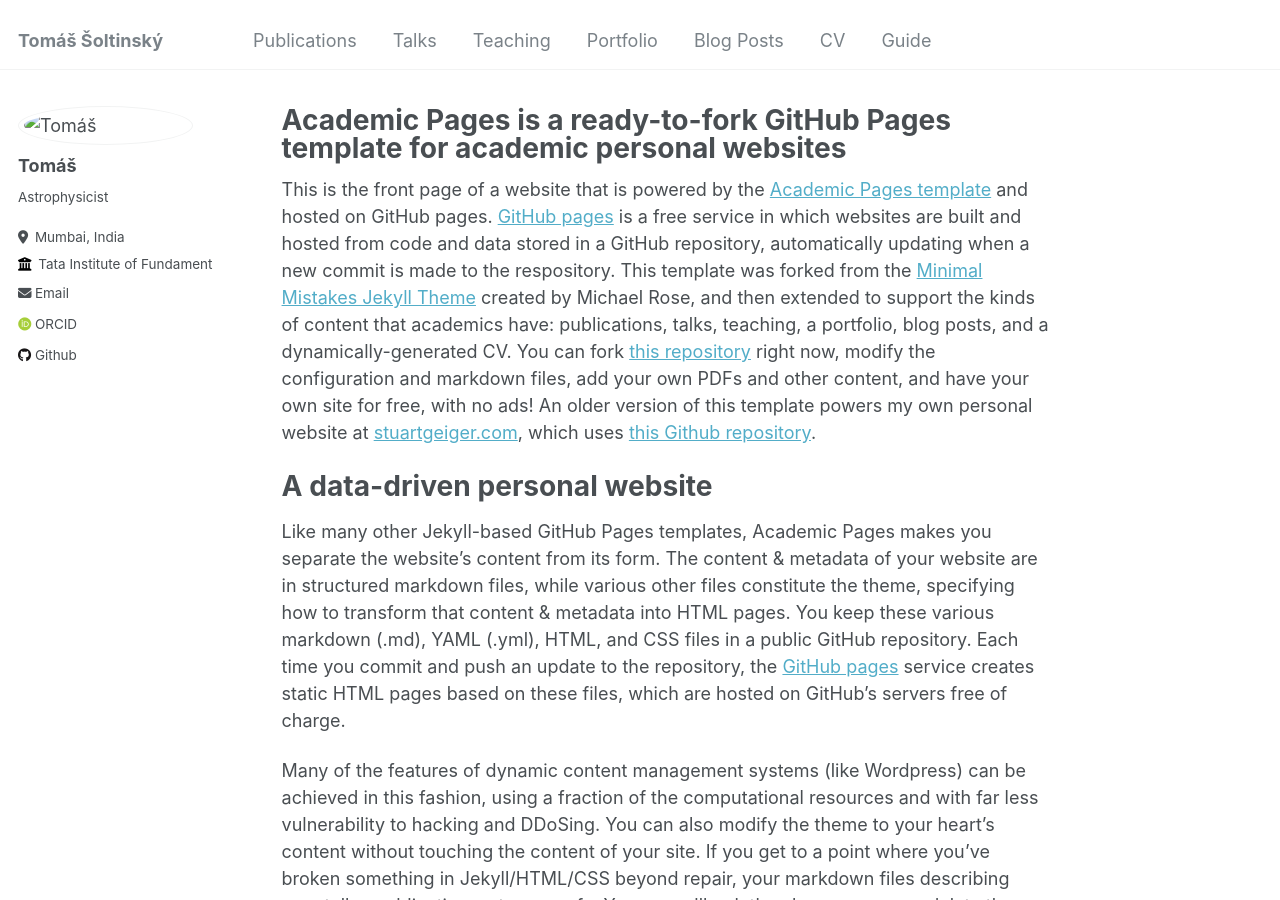
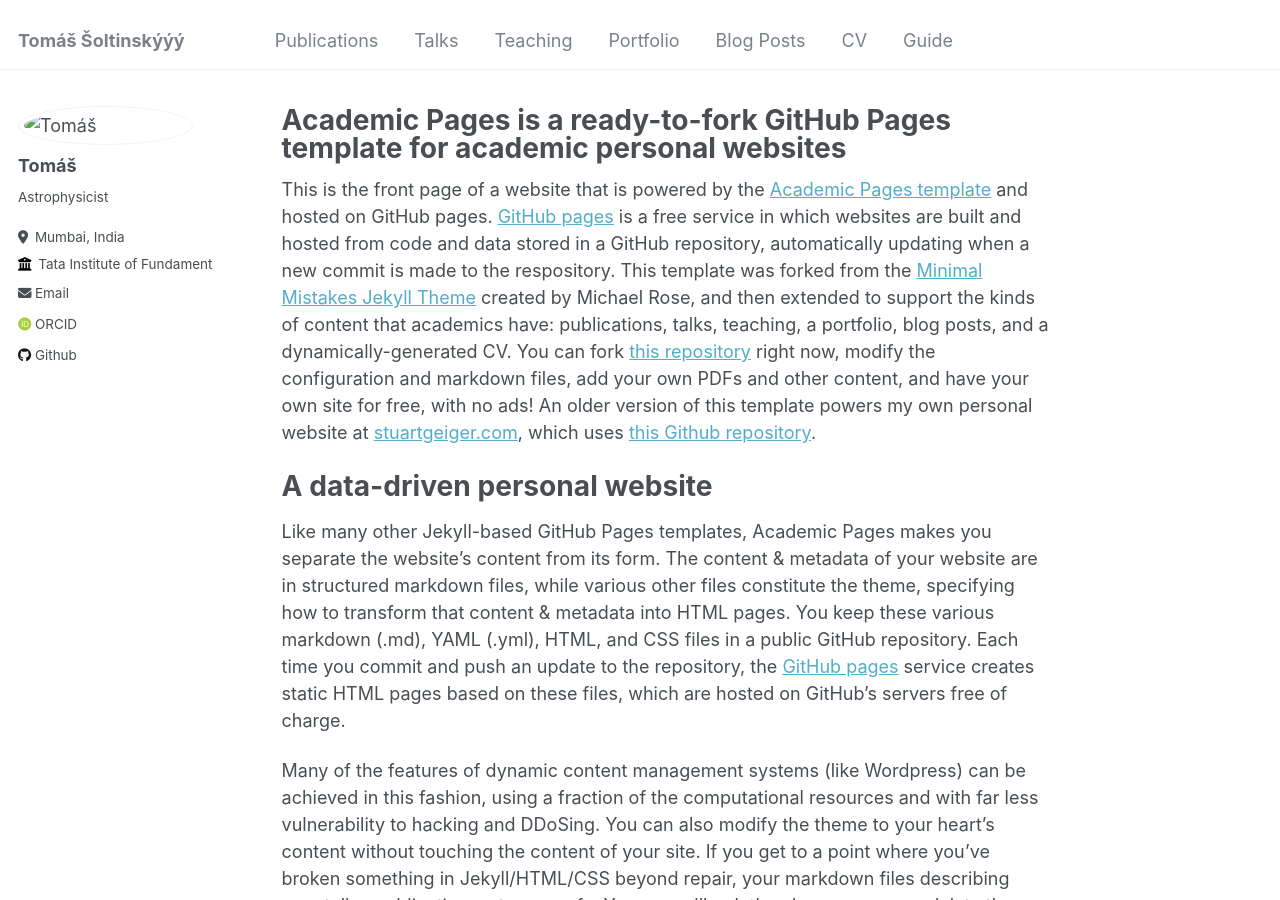
Before and after one commit to tomassoltinsky/tomassoltinsky.github.io, a Jekyll site: the page built from _pages/about.md, in a window 1280 px wide and 900 px high. Built offline with Jekyll 4.4.1, drawn with Linux system fonts in a browser that asks for light colours; some web fonts are replaced.

Commit message:
Update _config.yml

```diff
--- a/_config.yml
+++ b/_config.yml
@@ -8,7 +8,7 @@
 
 # Basic Site Settings
 locale                   : "en-US"
-title                    : "Tomáš Šoltinský"
+title                    : "Tomáš Šoltinskýýý"
 title_separator          : "-"
 name                     : &name "Tomáš Šoltinský"
 description              : &description "personal description"
@@ -121,7 +121,7 @@
 
 # Social Sharing
 twitter:
-  username               : &twitter
+  username               : #&twitter
 facebook:
   username               :
   app_id                 :
```
